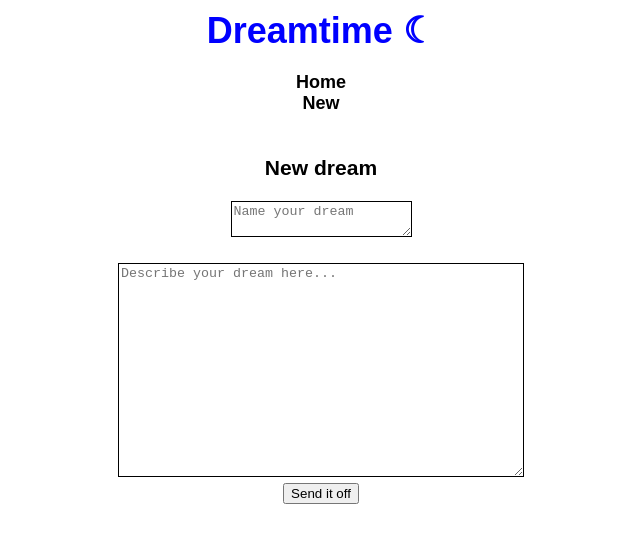
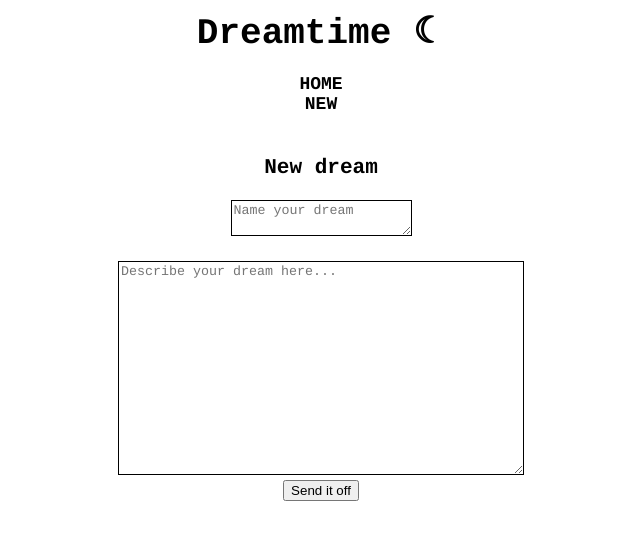
Before and after one commit to willemhelf/dreamtime-frontend, a React (Create React App) app: page /new in a window 1280 px wide. Shown: the top 542 px of the page, without its empty margins (319-959 px from the left). Built offline with nearby package versions, Linux system fonts and the light colour scheme.

Commit message:
little redesign, potential about page

```diff
--- a/src/App.css
+++ b/src/App.css
@@ -1,6 +1,8 @@
 .App {
   text-align: center;
   font-size: 18px;
+  font-family: "Courier";
+  font-style: "light"
 }
 
 .dream-text-input {
@@ -9,11 +11,13 @@
   border-width: 0px;
   border: black 1px solid;
   outline: none;
+  font-family: "Courier"
 }
 
 .dream-name-input {
   border: black 1px solid;
   outline: none;
+  font-family: "Courier"
 }
 
 .nav-bar {
@@ -21,7 +25,6 @@
 }
 
 .header {
-  color: blue;
   margin: 0;
   padding-top: 10px;
   padding-bottom: 20px;
@@ -51,6 +54,6 @@ a:visited {
 }
 
 a:hover {
-  color: yellow;
+  color: gray;
   text-decoration: underline;
 }
--- a/src/Navbar.js
+++ b/src/Navbar.js
@@ -9,9 +9,9 @@ class Navbar extends React.Component {
 	render() {
 		return(
 			<div className="nav-bar">
-			<NavLink to="/">Home</NavLink>
+			<NavLink to="/">HOME</NavLink>
 			<br />
-			<NavLink to="/new">New</NavLink>
+			<NavLink to="/new">NEW</NavLink>
 			<br />
 			<br />
 			</div>
```
